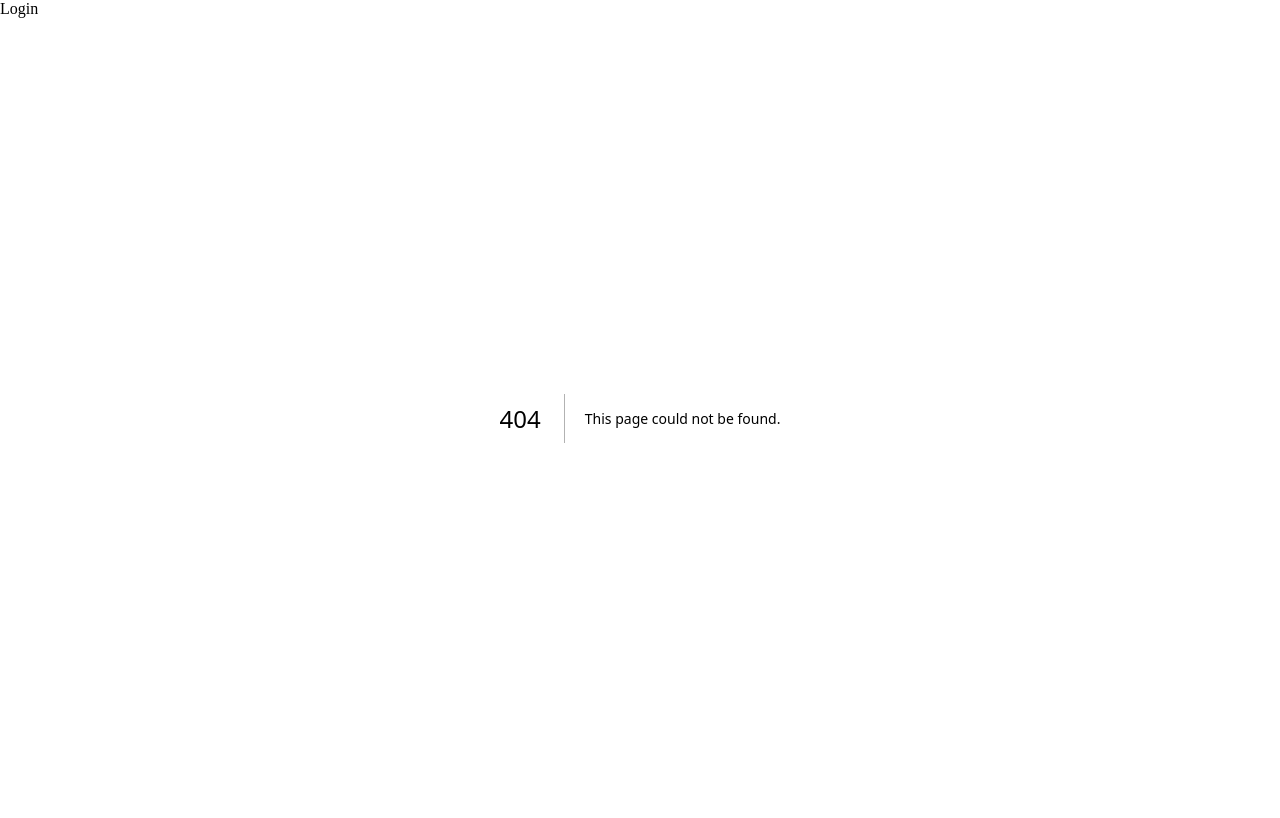
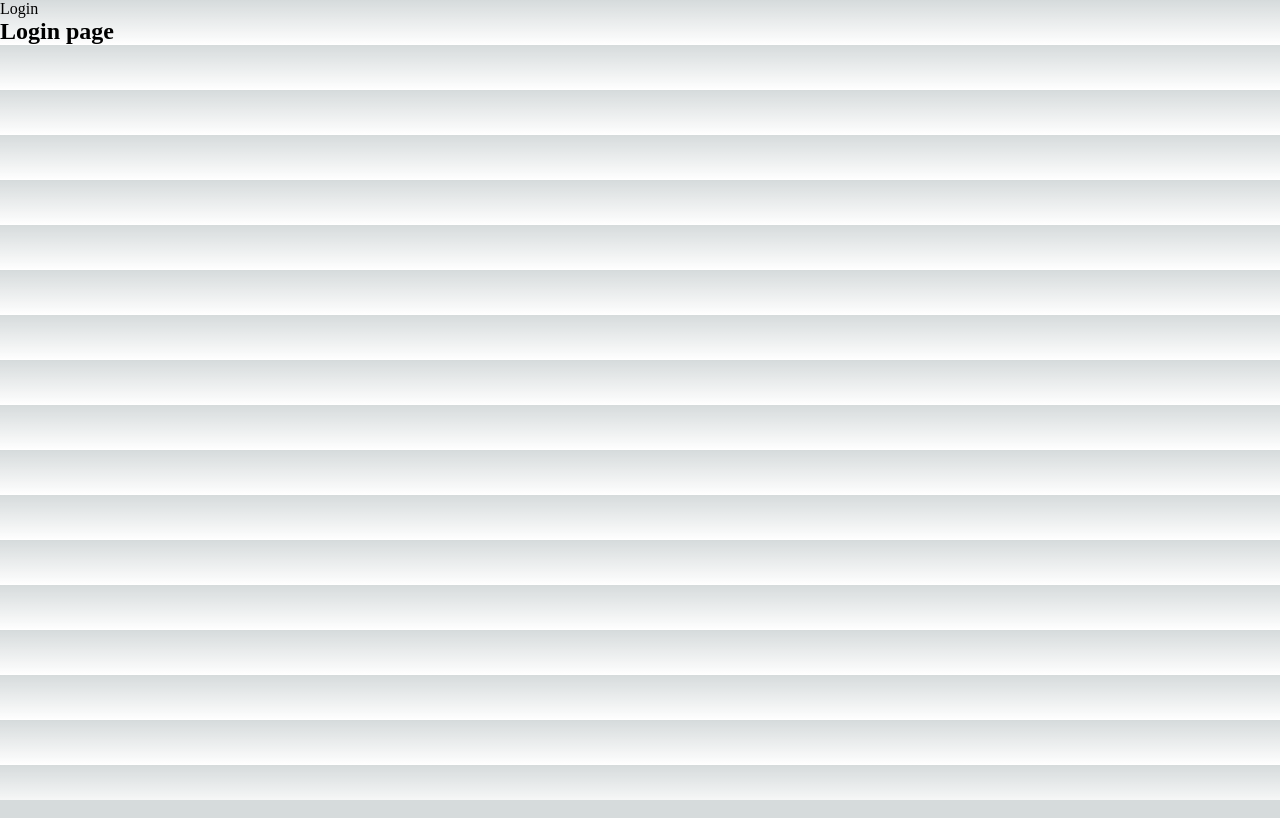
Before and after one commit to irvingvjuarez/next-apollo, a Next.js app: page /me in a window 1280 px wide. Before the commit this address had no page. Built offline with nearby package versions, Linux system fonts and the light colour scheme.

Commit message:
Login page added

```diff
--- /dev/null
+++ b/src/pages/me.tsx
@@ -0,0 +1,15 @@
+import Head from "next/head"
+
+const Me = () => {
+	return (
+		<>
+			<Head>
+				<title>Login</title>
+			</Head>
+
+			<h2>Login page</h2>
+		</>
+	)
+}
+
+export default Me
```
